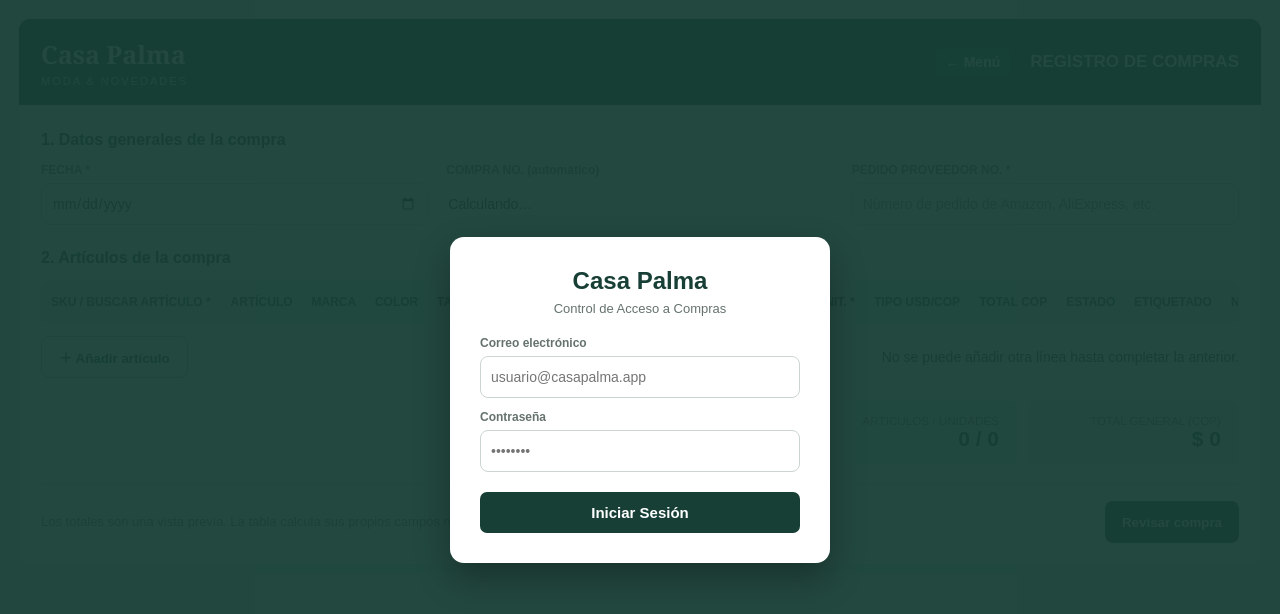
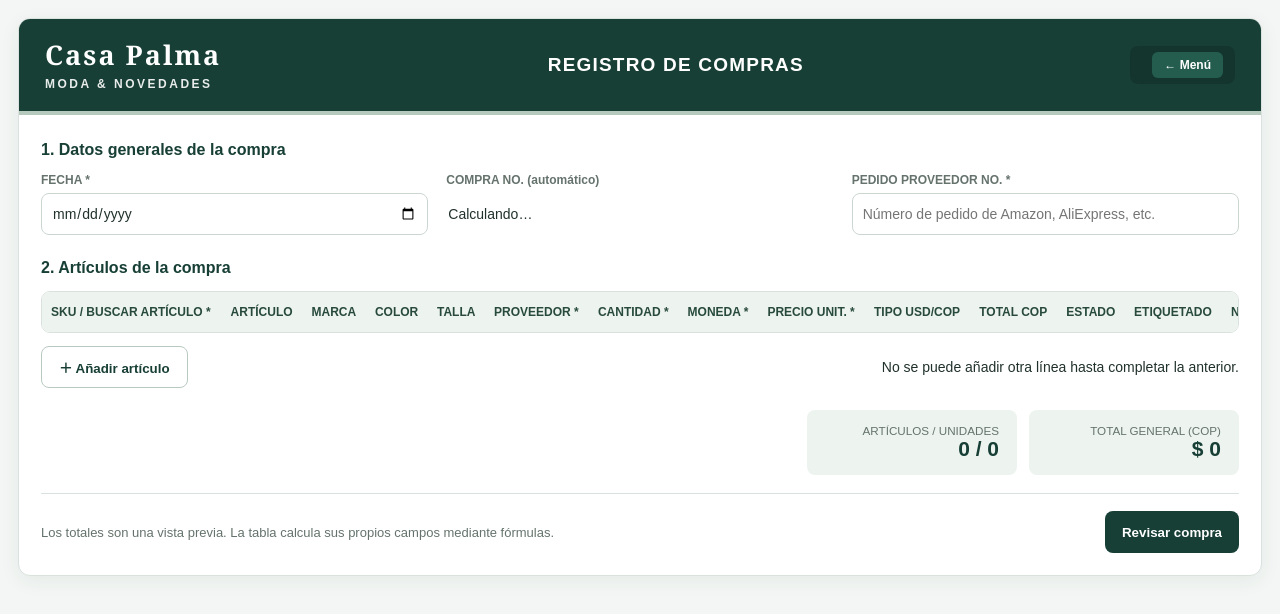
Before and after one commit to novedadescasapalma-star/casa-palma-ventas, a plain HTML site: page compras.html in a window 1280 px wide. Drawn offline with Linux system fonts and the light colour scheme; no server answers.

Commit message:
Update compras.html

```diff
--- a/compras.html
+++ b/compras.html
@@ -53,10 +53,17 @@
 *{box-sizing:border-box}
 body{margin:0;padding:18px;font:14px Arial,sans-serif;background:var(--fondo);color:var(--texto)}
 .contenedor{max-width:1500px;margin:auto;background:#fff;border:1px solid var(--borde);border-radius:12px;overflow:hidden;box-shadow:0 5px 20px #183f3510}
-.cabecera{background:var(--verde);color:#fff;padding:18px 22px;display:flex;justify-content:space-between;align-items:center;gap:15px}
-.marca{font:700 25px Georgia,serif}
-.sub{font-size:11px;letter-spacing:2px;margin-top:4px;opacity:.85}
-.titulo{text-align:right;font-weight:bold;font-size:17px}
+
+/* NUEVA CABECERA HOMOGÉNEA */
+.encabezado { display: flex; align-items: center; justify-content: space-between; gap: 20px; width: 100%; padding: 20px 26px; background: var(--verde); color: white; border-bottom: 4px solid #b5c9bd; }
+.marca { font-size: 27px; font-weight: 700; letter-spacing: 2px; line-height: 1.2; font-family: Georgia, serif;}
+.submarca { margin-top: 6px; font-size: 12px; font-weight: 600; letter-spacing: 2.5px; opacity: 0.9; }
+.titulo-centro { text-align: center; font-size: 19px; font-weight: 700; letter-spacing: 1.2px; }
+.encabezado-derecha { display: flex; align-items: center; gap: 15px; justify-content: flex-end; }
+.sesion-box { display: flex; align-items: center; gap: 10px; background: rgba(0,0,0,0.15); padding: 6px 12px; border-radius: 8px; font-size: 11px; }
+.btn-menu { color: white; text-decoration: none; font-weight: bold; background: #245d4e; padding: 6px 12px; border-radius: 6px; font-size: 12px; transition: background 0.2s; }
+.btn-menu:hover { background: #1e4e42; }
+
 .contenido{padding:22px}
 .seccion{font-weight:bold;color:var(--verde);margin:4px 0 14px;font-size:16px}
 .grid{display:grid;grid-template-columns:repeat(3,minmax(0,1fr));gap:18px;margin-bottom:24px}
@@ -96,15 +103,20 @@ td input.articulo,td input.marca,td input.color,td input.talla,td input.estado,t
 .modal h2{margin-top:0;color:var(--verde)}
 .resumen-tabla{min-width:650px}
 .modal-acciones{display:flex;justify-content:flex-end;gap:10px;margin-top:20px;flex-wrap:wrap}
-.advertencia{background:var(--amarillo);padding:11px;border-radius:8px;margin:12px 0;font-size:13px}
-.btn-volver {color: white; text-decoration: none; font-weight: bold; margin-right: 20px; font-size: 14px; background: #245d4e; padding: 5px 10px; border-radius: 4px;}
-@media(max-width:750px){body{padding:7px}.contenido{padding:12px}.grid{grid-template-columns:1fr}}
+
+#loginOverlay { display: none; } /* Oculto por defecto para evitar parpadeo */
+
+@media(max-width:750px){
+  body{padding:7px}.contenido{padding:12px}.grid{grid-template-columns:1fr}
+  .encabezado { align-items: flex-start; flex-direction: column; gap: 16px; padding: 20px; }
+  .titulo-centro { text-align: left; }
+  .encabezado-derecha { align-items: flex-start; flex-direction: column; text-align: left; width: 100%; }
+}
 </style>
 </head>
 <body>
 
-<!-- LOGIN OVERLAY -->
-<div id="loginOverlay" style="display:flex;position:fixed;inset:0;z-index:10000;background:rgba(23,63,53,0.95);align-items:center;justify-content:center;padding:20px;">
+<div id="loginOverlay" style="position:fixed;inset:0;z-index:10000;background:rgba(23,63,53,0.95);align-items:center;justify-content:center;padding:20px;">
   <div style="background:#fff;border-radius:14px;padding:30px;max-width:380px;width:100%;box-shadow:0 15px 35px rgba(0,0,0,0.3);text-align:center;">
     <h2 style="margin:0 0 6px;color:#173f35;font-size:24px;">Casa Palma</h2>
     <p style="margin:0 0 20px;color:#65736b;font-size:13px;">Control de Acceso a Compras</p>
@@ -118,15 +130,18 @@ td input.articulo,td input.marca,td input.color,td input.talla,td input.estado,t
 </div>
 
 <div class="contenedor">
-<header class="cabecera">
+<!-- NUEVA CABECERA -->
+<header class="encabezado">
   <div>
     <div class="marca">Casa Palma</div>
-    <div class="sub">MODA &amp; NOVEDADES</div>
+    <div class="submarca">MODA &amp; NOVEDADES</div>
   </div>
-  <div style="display:flex; align-items:center;">
-    <div id="infoUsuarioSesion" style="color:white;font-size:11px;margin-right:15px;opacity:0.8;"></div>
-    <a href="menu.html" class="btn-volver">&larr; Menú</a>
-    <div class="titulo">REGISTRO DE COMPRAS</div>
+  <div class="titulo-centro">REGISTRO DE COMPRAS</div>
+  <div class="encabezado-derecha">
+    <div class="sesion-box">
+      <span id="infoUsuarioSesion"></span>
+      <a href="menu.html" class="btn-menu">← Menú</a>
+    </div>
   </div>
 </header>
 
@@ -344,7 +359,7 @@ async function guardarCompraConfirmada(){
     mostrarEstado('Compra '+r.numeroCompra+' guardada correctamente. Líneas: '+r.cantidadLineas+'. Total estimado: '+dinero(r.totalCOP)+' COP.','ok');
     document.getElementById('pedido').value=''; document.getElementById('filas').innerHTML=''; agregarFila(); actualizarNumeroCompra();
   } catch (e) {
-    compraEnProceso=false; btn.disabled=false; btn.textContent='Confirmar y guardar'; document.getElementById('guardar').disabled=false; document.getElementById('anadir').disabled=false;
+    compraEnProceso=false; btn.disabled=false; btn.textContent='Confirmar y guardar'; document.getElementById('guardar').disabled=false; document.getElementById('anadir').disabled=true;
     mostrarEstado('No se guardó la compra: '+mensajeError(e),'error');
   }
 }
```
